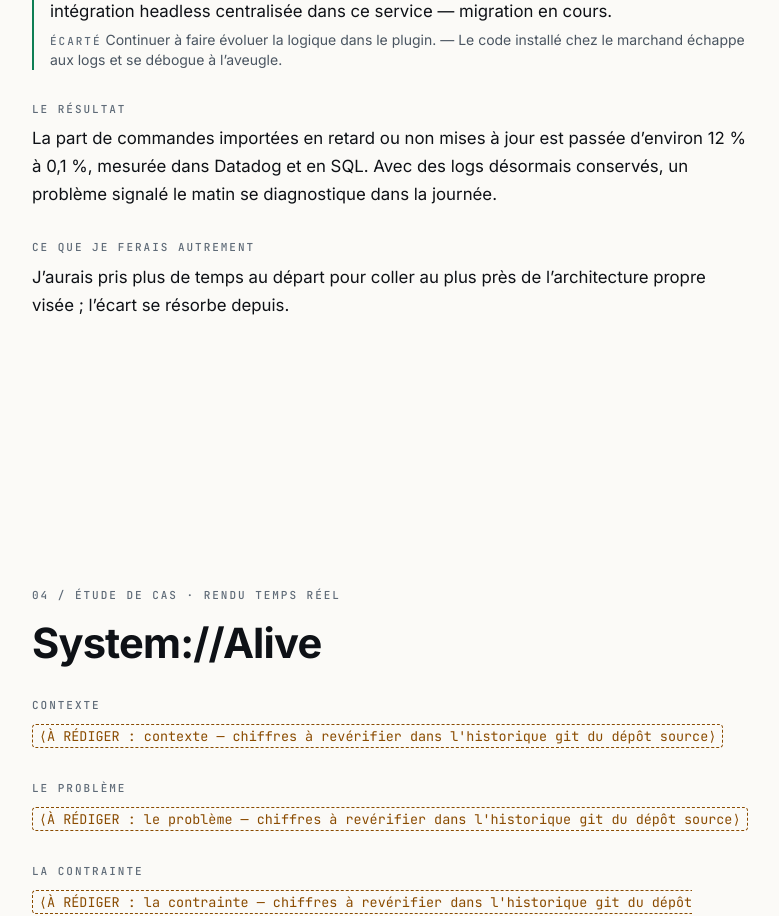
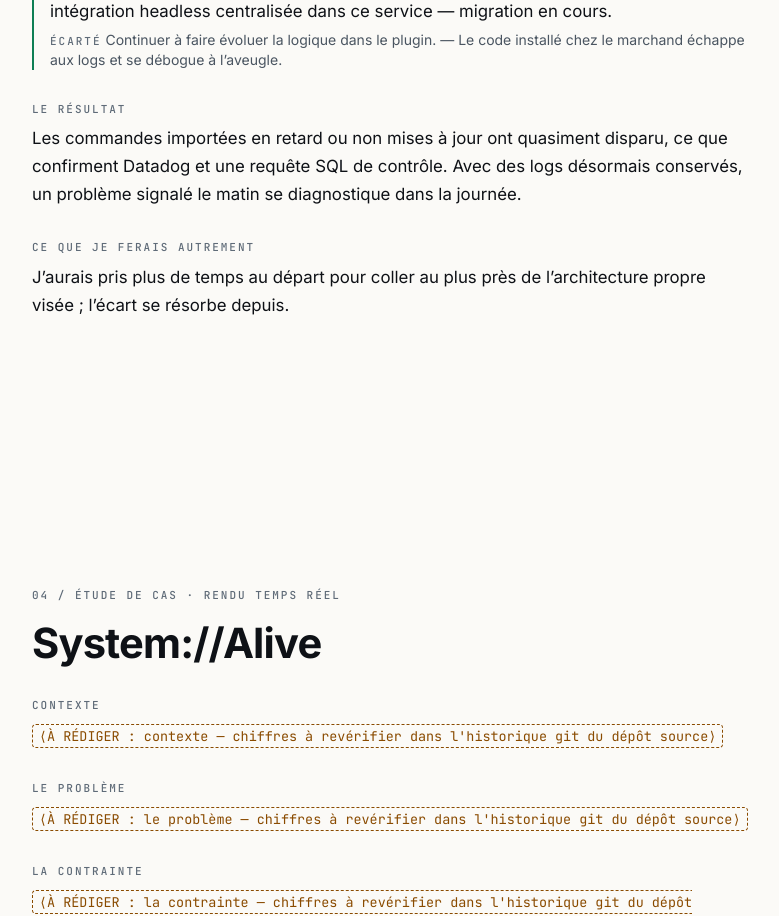
Before and after one commit to michael-mas/Order-Hub, a Next.js app: page / in a window 1280 px wide. Shown: the part 3800-4716 px from the top of the page, without its empty margins (112-891 px from the left). Built offline with nearby package versions, Linux system fonts and the light colour scheme.

Commit message:
fix(content): state case B result in words, ban percentages

```diff
--- a/src/content/profile.ts
+++ b/src/content/profile.ts
@@ -228,7 +228,7 @@ export const profile = profileSchema.parse({
         },
       ],
       result:
-        'La part de commandes importées en retard ou non mises à jour est passée d’environ 12 % à 0,1 %, mesurée dans Datadog et en SQL. Avec des logs désormais conservés, un problème signalé le matin se diagnostique dans la journée.',
+        'Les commandes importées en retard ou non mises à jour ont quasiment disparu, ce que confirment Datadog et une requête SQL de contrôle. Avec des logs désormais conservés, un problème signalé le matin se diagnostique dans la journée.',
       differently:
         'J’aurais pris plus de temps au départ pour coller au plus près de l’architecture propre visée ; l’écart se résorbe depuis.',
       proof: null,
```
Also changed, not shown: 4 other files (tests, documents, lock files or other folders).
